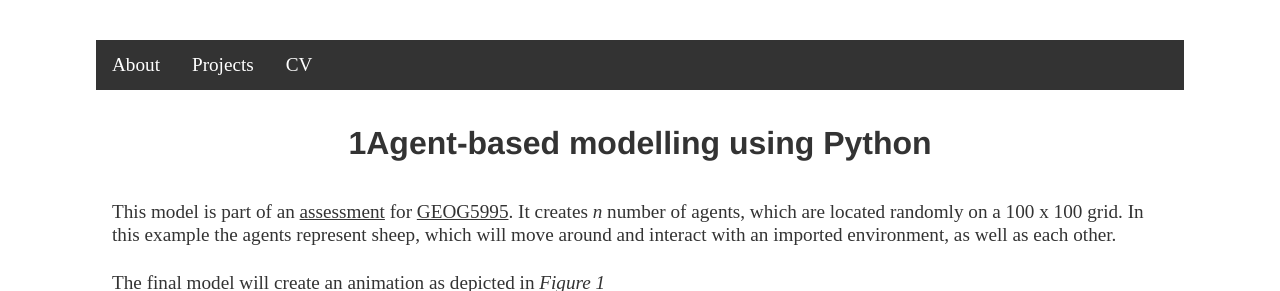
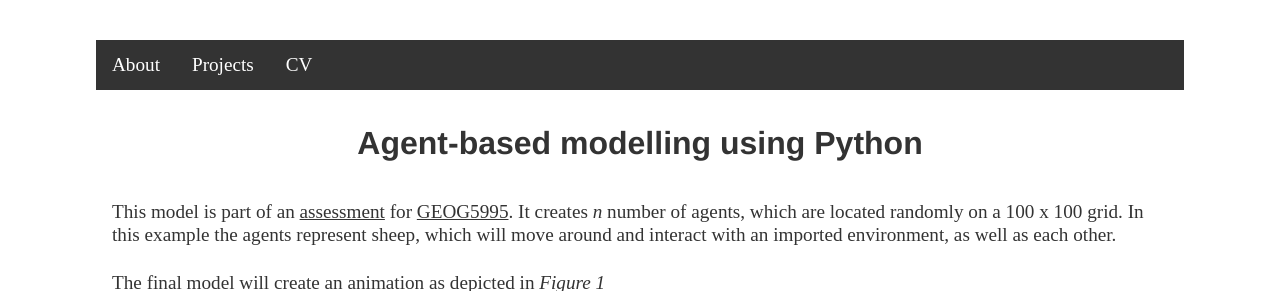
Before and after one commit to lena-kilian/lena-kilian.github.io, a Jekyll site: the page built from abm/index.md, in a window 1280 px wide and 900 px high, cut to the strip 0-291 px from the top of the window. Built offline with Jekyll 4.4.1, drawn with Linux system fonts in a browser that asks for light colours; our own code applies the rules of GitHub Pages for plain Markdown files.

Commit message:
Update index.md

```diff
--- a/abm/index.md
+++ b/abm/index.md
@@ -1,4 +1,4 @@
-# <a name="pagetop"></a>1Agent-based modelling using Python
+# <a name="pagetop"></a>Agent-based modelling using Python
 
 This model is part of an [assessment](http://www.geog.leeds.ac.uk/courses/computing/study/core-python-phd/assessment1/index.html) for [GEOG5995](http://www.geog.leeds.ac.uk/courses/computing/study/core-python-phd/index.html). It creates *n* number of agents, which are located randomly on a 100 x 100 grid. In this example the agents represent sheep, which will move around and interact with an imported environment, as well as each other.
 
```
